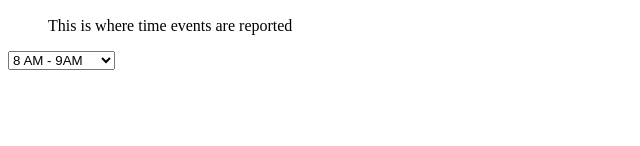
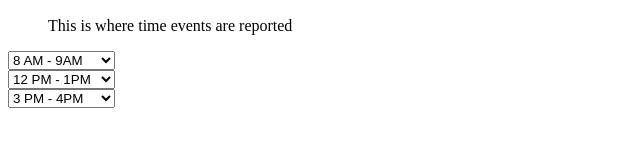
Before and after one commit to fuboki10/JS-CAT-CLOCK, a plain HTML site: page index.html in a window 1280 px wide. Shown: the part 440-586 px from the top of the page, without its empty margins (0-640 px from the left). Drawn offline with Linux system fonts and the light colour scheme.

Commit message:
other options

```diff
--- a/index.html
+++ b/index.html
@@ -49,6 +49,62 @@
 		      <option value="23">11 PM - 12AM</option>
 		      <option value="24">12 AM - 1AM</option>
 	      </select>
+	      <br>
+	      <select id="lunchTimeSelector">
+	        <option value="1">1 AM - 2AM</option>
+	        <option value="2">2 AM - 3AM</option>
+	        <option value="3">3 AM - 4AM</option>
+	        <option value="4">4 AM - 5AM</option>
+	        <option value="5">5 AM - 6AM</option>
+	        <option value="6">6 AM - 7AM</option>
+	        <option value="7">7 AM - 8AM</option>
+	        <option value="8">8 AM - 9AM</option>
+	        <option value="9">9 AM - 10AM</option>
+	        <option value="10">10 AM - 11AM</option>
+	        <option value="11">11 AM - 12PM</option>
+	        <option value="12" selected>12 PM - 1PM</option>
+	        <option value="13">1 PM - 2PM</option>
+	        <option value="14">2 PM - 3PM</option>
+	        <option value="15">3 PM - 4PM</option>
+	        <option value="16">4 PM - 5PM</option>
+	        <option value="17">5 PM - 6PM</option>
+	        <option value="18">6 PM - 7PM</option>
+	        <option value="19">7 PM - 8PM</option>
+	        <option value="20">8 PM - 9PM</option>
+	        <option value="21">9 PM - 10PM</option>
+	        <option value="22">10 PM - 11PM</option>
+	        <option value="23">11 PM - 12AM</option>
+	        <option value="24">12 AM - 1AM</option>
+	      </select>
+	    <br>
+
+	    <select id="napTimeSelector">
+	      <option value="1">1 AM - 2AM</option>
+	      <option value="2">2 AM - 3AM</option>
+	      <option value="3">3 AM - 4AM</option>
+	      <option value="4">4 AM - 5AM</option>
+	      <option value="5">5 AM - 6AM</option>
+	      <option value="6">6 AM - 7AM</option>
+	      <option value="7">7 AM - 8AM</option>
+	      <option value="8">8 AM - 9AM</option>
+	      <option value="9">9 AM - 10AM</option>
+	      <option value="10">10 AM - 11AM</option>
+	      <option value="11">11 AM - 12PM</option>
+	      <option value="12">12 PM - 1PM</option>
+	      <option value="13">1 PM - 2PM</option>
+	      <option value="14">2 PM - 3PM</option>
+	      <option value="15" selected>3 PM - 4PM</option>
+	      <option value="16">4 PM - 5PM</option>
+	      <option value="17">5 PM - 6PM</option>
+	      <option value="18">6 PM - 7PM</option>
+	      <option value="19">7 PM - 8PM</option>
+	      <option value="20">8 PM - 9PM</option>
+	      <option value="21">9 PM - 10PM</option>
+	      <option value="22">10 PM - 11PM</option>
+	      <option value="23">11 PM - 12AM</option>
+	      <option value="24">12 AM - 1AM</option>
+	      </select>
+	    <br>
 
 	</div>
 </body>
```
